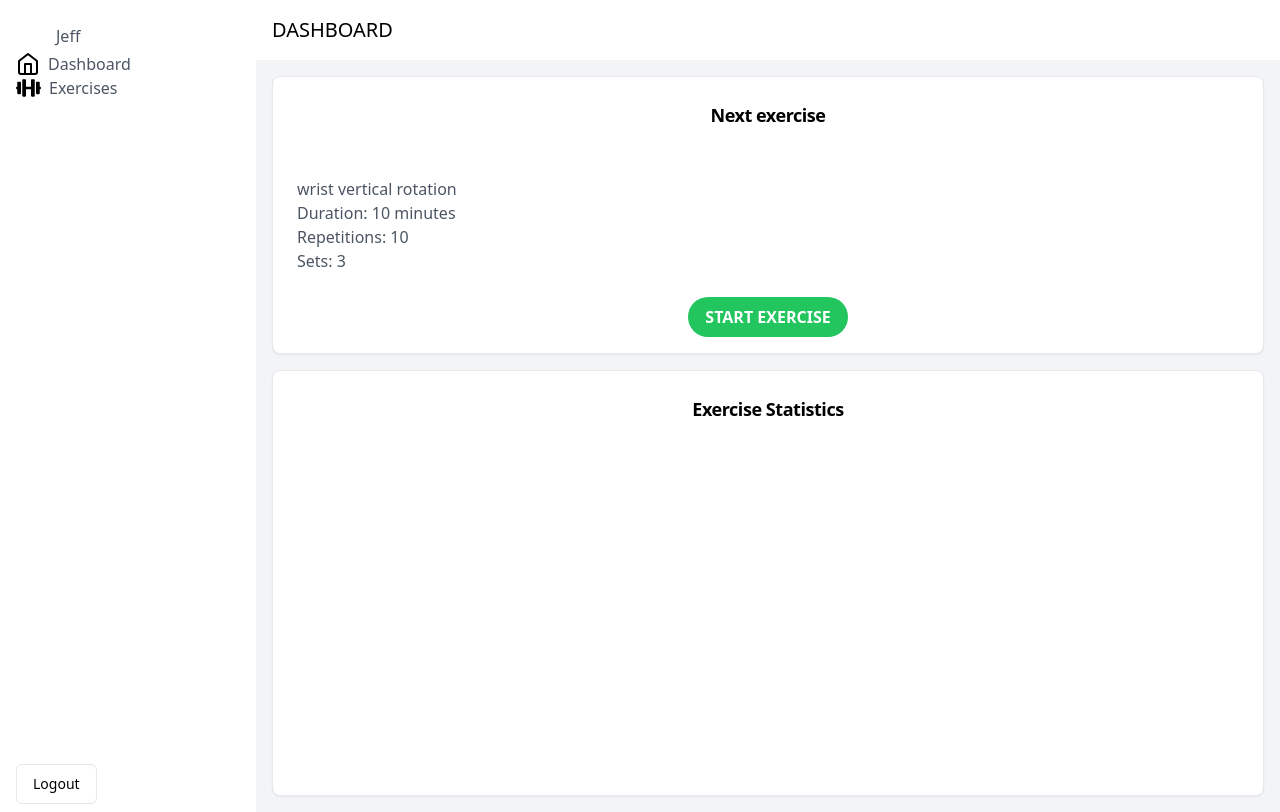
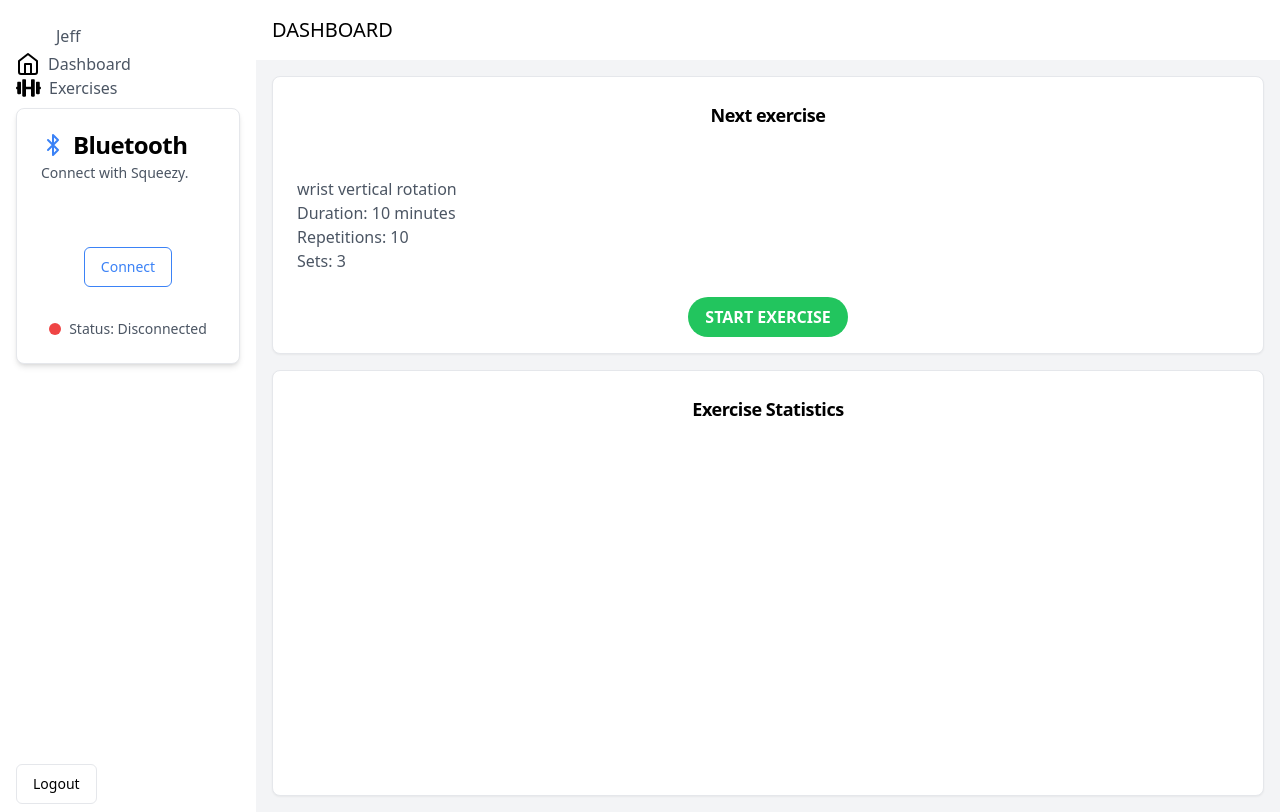
Before and after one commit to DeschuytterBjarni/Future_Tech, a Vue app in the folder packages/front/: page /patient in a window 1280 px wide. Built offline with nearby package versions, Linux system fonts and the light colour scheme.

Commit message:
feat: added BLE to patientpage

```diff
--- a/packages/front/src/components/generic/BLEcomponent.vue
+++ b/packages/front/src/components/generic/BLEcomponent.vue
@@ -1,30 +1,33 @@
 <template>
-    <div class="grid grid-cols-1 gap-x-4 gap-y-4">
-        <div>{{ isSupported ? 'Bluetooth Web API Supported' : 'Your browser does not support the Bluetooth Web API' }}</div>
-
-        <div v-if="isSupported">
-            <button @click="requestDevice()">
-                Request Bluetooth Device {{ characteristicData }}
-            </button>
-        </div>
-
-        <div v-if="device">
-            <p>Device Name: {{ device.name }}</p>
-        </div>
-
-        <div v-if="isConnected" class="bg-green-500 text-white p-3 rounded-md">
-            <p>Connected</p>
-        </div>
-
-        <div v-if="!isConnected" class="bg-orange-800 text-white p-3 rounded-md">
-            <p>Not Connected</p>
-        </div>
-
-        <div v-if="error">
-            <div>Errors:</div>
-            <pre>
-                <code class="block p-5 whitespace-pre">{{ error }}</code>
-            </pre>
+    <div class="w-full max-w-xs">
+        <div class="border text-card-foreground bg-white dark:bg-gray-900 shadow-md rounded-lg" data-v0-t="card">
+            <div class="flex flex-col space-y-1.5 p-6">
+                <div class="flex items-center gap-2">
+                    <svg xmlns="http://www.w3.org/2000/svg" width="24" height="24" viewBox="0 0 24 24" fill="none"
+                        stroke="currentColor" stroke-width="2" stroke-linecap="round" stroke-linejoin="round"
+                        class="h-6 w-6 text-blue-500 dark:text-blue-400">
+                        <path d="m7 7 10 10-5 5V2l5 5L7 17"></path>
+                    </svg>
+                    <h3 class="text-2xl font-semibold leading-none tracking-tight">Bluetooth</h3>
+                </div>
+                <p class="text-sm text-gray-600 dark:text-gray-200">Connect with Squeezy.</p>
+            </div>
+            <div class="p-6 mt-4">
+                <div class="flex flex-col-reverse items-center justify-between">
+                    <div v-if="!isConnected" class="flex items-center gap-2">
+                        <span class="flex h-3 w-3 rounded-full bg-red-500"></span>
+                        <p class="text-sm font-medium text-gray-600 dark:text-gray-300">Status: Disconnected</p>
+                    </div>
+                    <div v-if="isConnected" class="flex items-center gap-2">
+                        <span class="flex h-3 w-3 rounded-full bg-green-500"></span>
+                        <p class="text-sm font-medium text-gray-600 dark:text-gray-300">Status: Connected</p>
+                    </div>
+                    <button @click="requestDevice()"
+                        class="mb-8 inline-flex items-center justify-center rounded-md text-sm font-medium ring-offset-background transition-colors focus-visible:outline-none focus-visible:ring-2 focus-visible:ring-ring focus-visible:ring-offset-2 disabled:pointer-events-none disabled:opacity-50 border bg-background hover:bg-accent hover:text-accent-foreground h-10 px-4 py-2 text-blue-500 border-blue-500 dark:text-blue-400 dark:border-blue-400">
+                        Connect
+                    </button>
+                </div>
+            </div>
         </div>
     </div>
 </template>
--- a/packages/front/src/views/patientDashboard.vue
+++ b/packages/front/src/views/patientDashboard.vue
@@ -4,26 +4,14 @@
       <div class="flex flex-col h-full">
         <nav class="flex-grow mt-5 px-4 space-y-2">
           <a class="flex items-center space-x-2 text-gray-600 " href="#">
-              <span
-                class="relative flex shrink-0 overflow-hidden rounded-full w-8 h-8"
-                src="/placeholder.svg?height=50&amp;width=50"
-              ></span>
+            <span class="relative flex shrink-0 overflow-hidden rounded-full w-8 h-8"
+              src="/placeholder.svg?height=50&amp;width=50"></span>
             <span class="font-medium">Jeff</span>
           </a>
           <RouterLink to="/patient" class="mt-8">
-                <button class="flex items-center space-x-2 text-gray-600 " >
-                    <svg
-                        xmlns="http://www.w3.org/2000/svg"
-                        width="24"
-                        height="24"
-                        viewBox="0 0 24 24"
-                        fill="none"
-                        stroke="black"
-                        stroke-width="2"
-                        stroke-linecap="round"
-                        stroke-linejoin="round"
-                        class="w-6 h-6"
-                    >
+            <button class="flex items-center space-x-2 text-gray-600 ">
+              <svg xmlns="http://www.w3.org/2000/svg" width="24" height="24" viewBox="0 0 24 24" fill="none"
+                stroke="black" stroke-width="2" stroke-linecap="round" stroke-linejoin="round" class="w-6 h-6">
                 <path d="m3 9 9-7 9 7v11a2 2 0 0 1-2 2H5a2 2 0 0 1-2-2z"></path>
                 <polyline points="9 22 9 12 15 12 15 22"></polyline>
               </svg>
@@ -32,14 +20,20 @@
           </RouterLink>
           <RouterLink to="/patient/exercises">
             <button class="flex items-center space-x-2 text-gray-600 " href="#">
-                    <svg class="h-5" xmlns="http://www.w3.org/2000/svg" viewBox="0 0 640 512"><!--! Font Awesome Free 6.1.1 by @fontawesome - https://fontawesome.com License - https://fontawesome.com/license/free (Icons: CC BY 4.0, Fonts: SIL OFL 1.1, Code: MIT License) Copyright 2022 Fonticons, Inc. --><path d="M104 96h-48C42.75 96 32 106.8 32 120V224C14.33 224 0 238.3 0 256c0 17.67 14.33 32 31.1 32L32 392C32 405.3 42.75 416 56 416h48C117.3 416 128 405.3 128 392v-272C128 106.8 117.3 96 104 96zM456 32h-48C394.8 32 384 42.75 384 56V224H256V56C256 42.75 245.3 32 232 32h-48C170.8 32 160 42.75 160 56v400C160 469.3 170.8 480 184 480h48C245.3 480 256 469.3 256 456V288h128v168c0 13.25 10.75 24 24 24h48c13.25 0 24-10.75 24-24V56C480 42.75 469.3 32 456 32zM608 224V120C608 106.8 597.3 96 584 96h-48C522.8 96 512 106.8 512 120v272c0 13.25 10.75 24 24 24h48c13.25 0 24-10.75 24-24V288c17.67 0 32-14.33 32-32C640 238.3 625.7 224 608 224z"/></svg>
+              <svg class="h-5" xmlns="http://www.w3.org/2000/svg"
+                viewBox="0 0 640 512"><!--! Font Awesome Free 6.1.1 by @fontawesome - https://fontawesome.com License - https://fontawesome.com/license/free (Icons: CC BY 4.0, Fonts: SIL OFL 1.1, Code: MIT License) Copyright 2022 Fonticons, Inc. -->
+                <path
+                  d="M104 96h-48C42.75 96 32 106.8 32 120V224C14.33 224 0 238.3 0 256c0 17.67 14.33 32 31.1 32L32 392C32 405.3 42.75 416 56 416h48C117.3 416 128 405.3 128 392v-272C128 106.8 117.3 96 104 96zM456 32h-48C394.8 32 384 42.75 384 56V224H256V56C256 42.75 245.3 32 232 32h-48C170.8 32 160 42.75 160 56v400C160 469.3 170.8 480 184 480h48C245.3 480 256 469.3 256 456V288h128v168c0 13.25 10.75 24 24 24h48c13.25 0 24-10.75 24-24V56C480 42.75 469.3 32 456 32zM608 224V120C608 106.8 597.3 96 584 96h-48C522.8 96 512 106.8 512 120v272c0 13.25 10.75 24 24 24h48c13.25 0 24-10.75 24-24V288c17.67 0 32-14.33 32-32C640 238.3 625.7 224 608 224z" />
+              </svg>
               <span>Exercises</span>
             </button>
           </RouterLink>
+          <BLEcomponent />
         </nav>
         <div class="flex-shrink-0 px-4 py-2">
           <RouterLink to="/">
-                <button class="inline-flex items-center justify-center rounded-md text-sm font-medium ring-offset-background transition-colors focus-visible:outline-none focus-visible:ring-2 focus-visible:ring-ring focus-visible:ring-offset-2 disabled:pointer-events-none disabled:opacity-50 border border-input bg-background hover:bg-accent hover:text-accent-foreground h-10 px-4 py-2">
+            <button
+              class="inline-flex items-center justify-center rounded-md text-sm font-medium ring-offset-background transition-colors focus-visible:outline-none focus-visible:ring-2 focus-visible:ring-ring focus-visible:ring-offset-2 disabled:pointer-events-none disabled:opacity-50 border border-input bg-background hover:bg-accent hover:text-accent-foreground h-10 px-4 py-2">
               Logout
             </button>
           </RouterLink>
@@ -62,7 +56,9 @@
             <p class="text-gray-600 ">Sets: 3</p>
           </div>
           <RouterLink to="/patient/exercises/wvr" class="place-self-center">
-                <button class="w-40 mb-4 bg-green-500 hover:bg-green-700 text-white font-bold py-2 px-4 rounded-full mx-2">START EXERCISE</button>
+            <button
+              class="w-40 mb-4 bg-green-500 hover:bg-green-700 text-white font-bold py-2 px-4 rounded-full mx-2">START
+              EXERCISE</button>
           </RouterLink>
         </div>
         <div class="rounded-lg border bg-card text-card-foreground shadow-sm bg-white" data-v0-t="card">
@@ -79,3 +75,7 @@
     </main>
   </div>
 </template>
+
+<script setup lang="ts">
+import BLEcomponent from '../components/generic/BLEcomponent.vue'
+</script>
```
Also changed, not shown: packages/front/src/views/patientPractise.vue (+180 -32 lines). Lines whose indentation alone changed are shown as unchanged.
